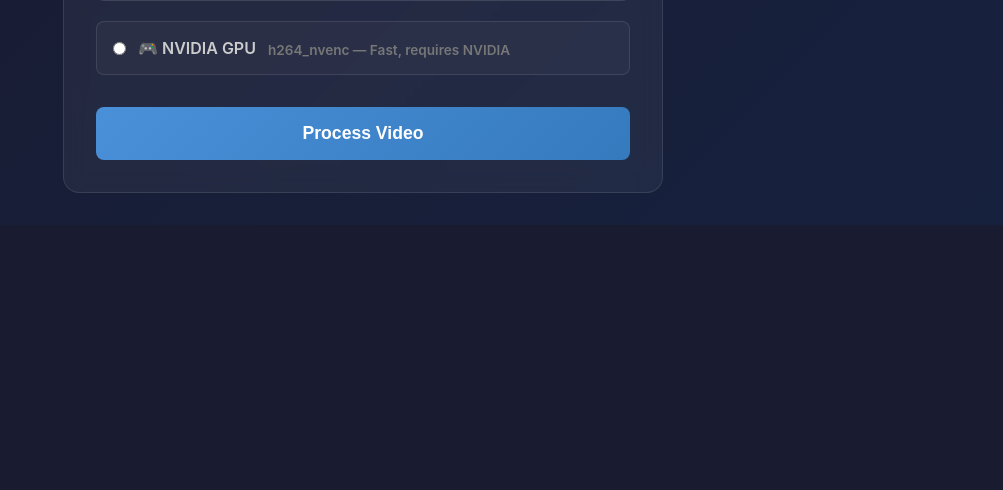
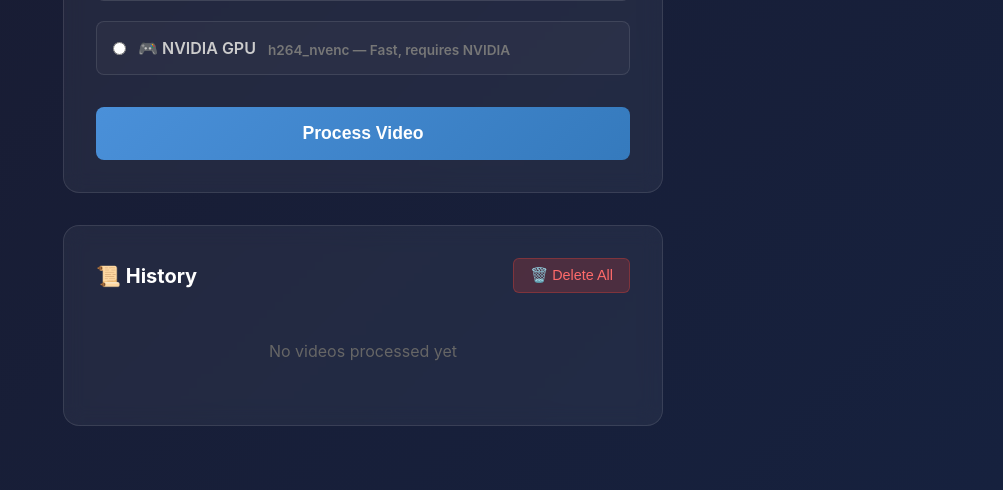
Before and after one commit to justinham/videoConv, a Flask app: page / in a window 1280 px wide. Shown: the part 663-1153 px from the top of the page, without its empty margins (277-1280 px from the left). Before the commit the page ends 888 px from the top, so only its background shows below. Run offline with Flask 2, Linux system fonts and the light colour scheme; some libraries are stand-ins or nearby versions.

Commit message:
Add history section with delete buttons

```diff
--- a/app.py
+++ b/app.py
@@ -1,12 +1,15 @@
 import os
 import subprocess
 import uuid
+import json
 from flask import Flask, render_template, request, send_file, jsonify
 from werkzeug.utils import secure_filename
+from datetime import datetime
 
 app = Flask(__name__)
 app.config['UPLOAD_FOLDER'] = 'uploads'
 app.config['OUTPUT_FOLDER'] = 'outputs'
+app.config['HISTORY_FILE'] = 'history.json'
 app.config['MAX_CONTENT_LENGTH'] = 10 * 1024 * 1024 * 1024  # 10GB max
 
 ALLOWED_EXTENSIONS = {'mp4', 'mov', 'avi', 'mkv', 'webm', 'flv'}
@@ -14,9 +17,33 @@ ALLOWED_EXTENSIONS = {'mp4', 'mov', 'avi', 'mkv', 'webm', 'flv'}
 def allowed_file(filename):
     return '.' in filename and filename.rsplit('.', 1)[1].lower() in ALLOWED_EXTENSIONS
 
+def load_history():
+    if os.path.exists(app.config['HISTORY_FILE']):
+        with open(app.config['HISTORY_FILE'], 'r') as f:
+            return json.load(f)
+    return []
+
+def save_history(history):
+    with open(app.config['HISTORY_FILE'], 'w') as f:
+        json.dump(history, f)
+
+def add_to_history(entry):
+    history = load_history()
+    history.insert(0, entry)  # Add newest first
+    save_history(history)
+
+def remove_from_history(filename):
+    history = load_history()
+    history = [h for h in history if h['output_file'] != filename]
+    save_history(history)
+
+def clear_history():
+    save_history([])
+
 @app.route('/')
 def index():
-    return render_template('index.html')
+    history = load_history()
+    return render_template('index.html', history=history)
 
 @app.route('/process', methods=['POST'])
 def process():
@@ -42,6 +69,7 @@ def process():
         return jsonify({'error': 'Invalid FPS value'}), 400
 
     width, height = resolution.split('x')
+    original_filename = file.filename
 
     # Save uploaded file
     filename = str(uuid.uuid4())
@@ -86,6 +114,19 @@ def process():
         if os.path.exists(input_path):
             os.remove(input_path)
 
+        # Add to history
+        file_size = os.path.getsize(output_path) if os.path.exists(output_path) else 0
+        entry = {
+            'output_file': f"{filename}_output.mp4",
+            'original_name': original_filename,
+            'resolution': resolution,
+            'fps': fps,
+            'hardware': hardware,
+            'timestamp': datetime.now().isoformat(),
+            'size': file_size
+        }
+        add_to_history(entry)
+
         return jsonify({
             'success': True,
             'output_file': f"{filename}_output.mp4"
@@ -108,6 +149,35 @@ def download(filename):
         return jsonify({'error': 'File not found'}), 404
     return send_file(path, as_attachment=True)
 
+@app.route('/delete/<filename>', methods=['POST'])
+def delete(filename):
+    safe_filename = secure_filename(filename)
+    path = os.path.join(app.config['OUTPUT_FOLDER'], safe_filename)
+
+    # Remove from filesystem
+    if os.path.exists(path):
+        os.remove(path)
+
+    # Remove from history
+    remove_from_history(safe_filename)
+
+    return jsonify({'success': True})
+
+@app.route('/delete-all', methods=['POST'])
+def delete_all():
+    history = load_history()
+
+    # Remove all files from filesystem
+    for entry in history:
+        path = os.path.join(app.config['OUTPUT_FOLDER'], entry['output_file'])
+        if os.path.exists(path):
+            os.remove(path)
+
+    # Clear history
+    clear_history()
+
+    return jsonify({'success': True})
+
 if __name__ == '__main__':
     os.makedirs(app.config['UPLOAD_FOLDER'], exist_ok=True)
     os.makedirs(app.config['OUTPUT_FOLDER'], exist_ok=True)
--- a/static/style.css
+++ b/static/style.css
@@ -14,7 +14,7 @@ body {
 
 .container {
     max-width: 600px;
-    margin: 0 auto;
+    margin: 0 auto 2rem;
     background: rgba(255, 255, 255, 0.05);
     border-radius: 16px;
     padding: 2rem;
@@ -26,6 +26,11 @@ h1 {
     text-align: center;
     margin-bottom: 0.5rem;
     font-size: 2rem;
+}
+
+h2 {
+    font-size: 1.25rem;
+    margin-bottom: 0;
 }
 
 .subtitle {
@@ -215,3 +220,99 @@ button[type="submit"]:disabled {
     margin-top: 1rem;
     color: #ff6b6b;
 }
+
+/* History Section */
+#historySection {
+    margin-top: 2rem;
+}
+
+.history-header {
+    display: flex;
+    justify-content: space-between;
+    align-items: center;
+    margin-bottom: 1rem;
+}
+
+.btn-danger {
+    padding: 0.5rem 1rem;
+    background: rgba(244, 67, 54, 0.2);
+    color: #ff6b6b;
+    border: 1px solid rgba(244, 67, 54, 0.3);
+    border-radius: 6px;
+    font-size: 0.9rem;
+    cursor: pointer;
+    transition: all 0.2s;
+}
+
+.btn-danger:hover {
+    background: rgba(244, 67, 54, 0.3);
+}
+
+.history-item {
+    display: flex;
+    justify-content: space-between;
+    align-items: center;
+    padding: 1rem;
+    background: rgba(255, 255, 255, 0.03);
+    border: 1px solid rgba(255, 255, 255, 0.1);
+    border-radius: 8px;
+    margin-bottom: 0.75rem;
+}
+
+.history-info {
+    flex: 1;
+    min-width: 0;
+}
+
+.history-name {
+    font-weight: 600;
+    white-space: nowrap;
+    overflow: hidden;
+    text-overflow: ellipsis;
+    margin-bottom: 0.25rem;
+}
+
+.history-details {
+    font-size: 0.8rem;
+    color: #888;
+}
+
+.history-actions {
+    display: flex;
+    gap: 0.5rem;
+    margin-left: 1rem;
+}
+
+.btn-download {
+    padding: 0.5rem 1rem;
+    background: #4a90d9;
+    color: white;
+    text-decoration: none;
+    border-radius: 6px;
+    font-size: 0.85rem;
+    white-space: nowrap;
+}
+
+.btn-download:hover {
+    background: #357abd;
+}
+
+.btn-delete {
+    padding: 0.5rem 0.75rem;
+    background: rgba(244, 67, 54, 0.2);
+    color: #ff6b6b;
+    border: none;
+    border-radius: 6px;
+    cursor: pointer;
+    font-size: 0.85rem;
+}
+
+.btn-delete:hover {
+    background: rgba(244, 67, 54, 0.4);
+}
+
+.empty-history {
+    text-align: center;
+    color: #666;
+    padding: 2rem;
+}
--- a/templates/index.html
+++ b/templates/index.html
@@ -73,12 +73,47 @@
         <div id="error" class="hidden"></div>
     </div>
 
+    <div class="container" id="historySection">
+        <div class="history-header">
+            <h2>📜 History</h2>
+            <button type="button" id="deleteAllBtn" class="btn-danger">🗑️ Delete All</button>
+        </div>
+
+        <div id="historyList">
+            {% if history %}
+                {% for item in history %}
+                <div class="history-item" data-filename="{{ item.output_file }}">
+                    <div class="history-info">
+                        <div class="history-name">{{ item.original_name }}</div>
+                        <div class="history-details">
+                            {{ item.resolution }} • {{ item.fps }} FPS •
+                            {% if item.hardware == 'cpu' %}🖥️ CPU
+                            {% elif item.hardware == 'mac' %}🍎 Mac GPU
+                            {% elif item.hardware == 'nvidia' %}🎮 NVIDIA GPU{% endif %}
+                            • {{ (item.size / 1024 / 1024)|round(2) }} MB
+                            • {{ item.timestamp[:19]|replace('T', ' ') }}
+                        </div>
+                    </div>
+                    <div class="history-actions">
+                        <a href="/download/{{ item.output_file }}" class="btn-download" download>⬇️ Download</a>
+                        <button type="button" class="btn-delete" data-filename="{{ item.output_file }}">🗑️</button>
+                    </div>
+                </div>
+                {% endfor %}
+            {% else %}
+                <p class="empty-history">No videos processed yet</p>
+            {% endif %}
+        </div>
+    </div>
+
     <script>
         const form = document.getElementById('uploadForm');
         const progress = document.getElementById('progress');
         const result = document.getElementById('result');
         const error = document.getElementById('error');
         const submitBtn = document.getElementById('submitBtn');
+        const historyList = document.getElementById('historyList');
+        const deleteAllBtn = document.getElementById('deleteAllBtn');
 
         form.addEventListener('submit', async (e) => {
             e.preventDefault();
@@ -111,6 +146,8 @@
                         </a>
                     `;
                     result.classList.remove('hidden');
+                    // Refresh page to show new history item
+                    setTimeout(() => location.reload(), 1500);
                 } else {
                     error.textContent = data.error || 'An error occurred';
                     error.classList.remove('hidden');
@@ -122,6 +159,45 @@
                 error.classList.remove('hidden');
             }
         });
+
+        // Delete single item
+        document.querySelectorAll('.btn-delete').forEach(btn => {
+            btn.addEventListener('click', async () => {
+                const filename = btn.dataset.filename;
+                if (!confirm('Delete this video?')) return;
+
+                try {
+                    const response = await fetch(`/delete/${filename}`, { method: 'POST' });
+                    if (response.ok) {
+                        btn.closest('.history-item').remove();
+                        checkEmptyHistory();
+                    }
+                } catch (err) {
+                    alert('Delete failed: ' + err.message);
+                }
+            });
+        });
+
+        // Delete all
+        deleteAllBtn.addEventListener('click', async () => {
+            if (!confirm('Delete ALL videos? This cannot be undone.')) return;
+
+            try {
+                const response = await fetch('/delete-all', { method: 'POST' });
+                if (response.ok) {
+                    historyList.innerHTML = '<p class="empty-history">No videos processed yet</p>';
+                }
+            } catch (err) {
+                alert('Delete all failed: ' + err.message);
+            }
+        });
+
+        function checkEmptyHistory() {
+            const items = document.querySelectorAll('.history-item');
+            if (items.length === 0) {
+                historyList.innerHTML = '<p class="empty-history">No videos processed yet</p>';
+            }
+        }
     </script>
 </body>
 </html>
```
Also changed, not shown: 4 other files.
